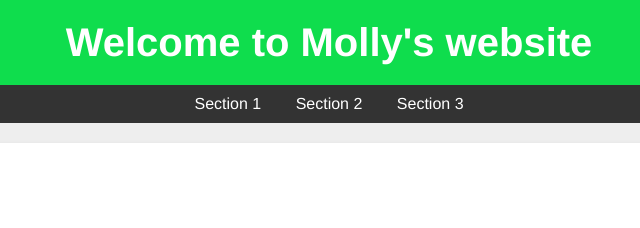
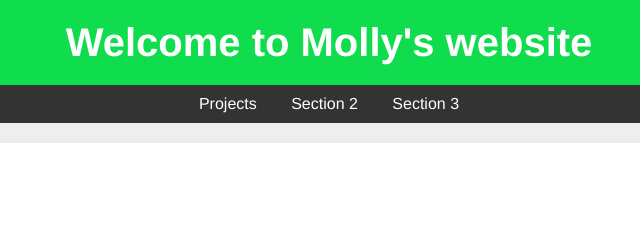
Before and after one commit to danieljcard1/molly-demo, a plain HTML site: page index.html in a window 1280 px wide. Shown: the top 228 px of the page, 311-951 px from the left. Drawn offline with Linux system fonts and the light colour scheme.

Commit message:
Update index.html
added projects

```diff
--- a/index.html
+++ b/index.html
@@ -14,7 +14,7 @@
 
     <nav>
         <ul>
-            <li><a href="#section1">Section 1</a></li>
+            <li><a href="#section1">Projects</a></li>
             <li><a href="#section2">Section 2</a></li>
             <li><a href="#section3">Section 3</a></li>
         </ul>
```
